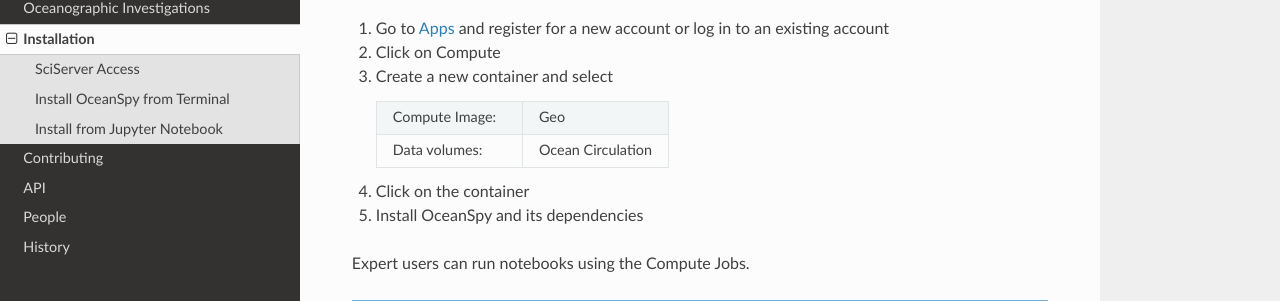
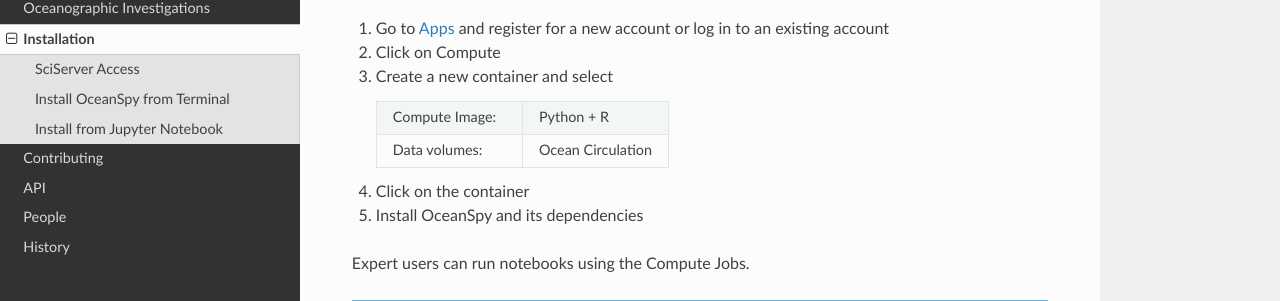
Before and after one commit to hainegroup/oceanspy, a Sphinx documentation site: the page built from docs/installation.rst, in a window 1280 px wide and 900 px high. Shown: the part 319-620 px from the top of the window. Built offline with Sphinx 7.4.7 and the Read the Docs theme 2.0.0, drawn with Linux system fonts in a browser that asks for light colours; pages that are not in the unit, such as notebooks, are missing from menus.

Commit message:
Update installation.rst

```diff
--- a/docs/installation.rst
+++ b/docs/installation.rst
@@ -18,7 +18,7 @@ Several Apps_ are available on SciServer: use Compute to analyze data with inter
     :widths: 60 60
 
     * - Compute Image:
-      - Geo
+      - Python + R
     * - Data volumes:
       - Ocean Circulation
 
```
